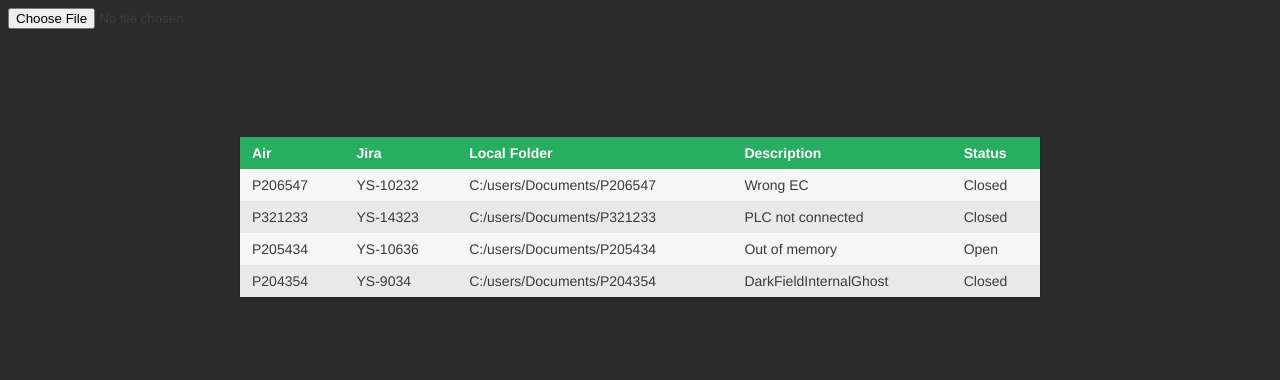
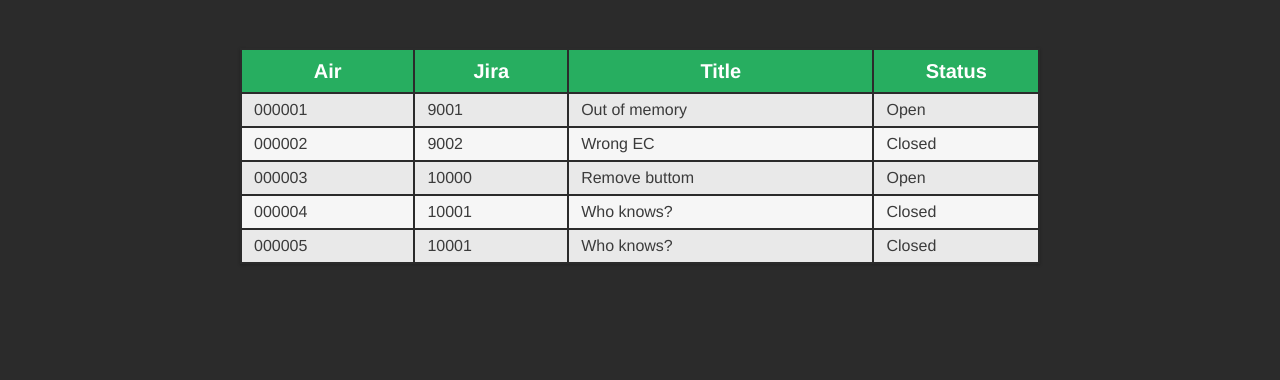
Before and after one commit to hydronovo/AirJiraFinder, a plain HTML site: page index.html in a window 1280 px wide. Drawn offline with nearby package versions, Linux system fonts and the light colour scheme.

Commit message:
Load csv file into HTML table

```diff
--- a/css/style.css
+++ b/css/tablestyle.css
@@ -1,6 +1,6 @@
 body {
   font-family: "Helvetica Neue", Helvetica, Arial;
-  font-size: 14px;
+  font-size: 16px;
   line-height: 20px;
   font-weight: 400;
   color: #3b3b3b;
@@ -15,49 +15,45 @@ body {
   max-width: 800px;
 }
 
-.table {
+table {
   margin: 0 0 40px 0;
   width: 100%;
   box-shadow: 0 1px 3px rgba(0, 0, 0, 0.2);
   display: table;
 }
 @media screen and (max-width: 580px) {
-  .table {
+  table {
     display: block;
   }
 }
 
-.row {
+tr {
   display: table-row;
   background: #f6f6f6;
 }
-.row:nth-of-type(odd) {
+tr:nth-of-type(odd) {
   background: #e9e9e9;
 }
-.row.header {
+th {
+  height: 40px;
   font-weight: 900;
+  font-size: 20px;
   color: #ffffff;
-  background: #ea6153;
-}
-.row.green {
   background: #27ae60;
 }
-.row.blue {
-  background: #2980b9;
-}
 @media screen and (max-width: 580px) {
-  .row {
+  th {
     padding: 8px 0;
     display: block;
   }
 }
 
-.cell {
+td {
   padding: 6px 12px;
   display: table-cell;
 }
 @media screen and (max-width: 580px) {
-  .cell {
+  td {
     padding: 2px 12px;
     display: block;
   }
--- a/data.csv
+++ b/data.csv
@@ -2,3 +2,4 @@
 000002,9002,Wrong EC,Closed
 000003,10000,Remove buttom,Open
 000004,10001,Who knows?,Closed
+000005,10001,Who knows?,Closed
--- a/index.html
+++ b/index.html
@@ -1,157 +1,60 @@
 <!DOCTYPE html>
 <html>
-<script src="https://cdnjs.cloudflare.com/ajax/libs/jquery/3.0.0-alpha1/jquery.min.js"></script>
-<script src="https://cdnjs.cloudflare.com/ajax/libs/jquery-csv/0.71/jquery.csv-0.71.min.js"></script>
-<script type="text/javascript">
-$(document).ready(function() {
+<head>
+  <link rel="stylesheet" href="css/tablestyle.css">
+  <script type="text/javascript">
+  function readTextFile(file)
+  {
+    var rawFile = new XMLHttpRequest();
+    rawFile.open("GET", file, false);
+    rawFile.onreadystatechange = function ()
+    {
+      if(rawFile.readyState === 4)
+      {
+        if(rawFile.status === 200 || rawFile.status == 0)
+        {
+          var allText = rawFile.responseText;
 
-    // The event listener for the file upload
-    document.getElementById('txtFileUpload').addEventListener('change', upload, false);
+          var rows = allText.split("\n");
+          var tr = null;
+          var td = null;
+          var tds = null;
 
-    // Method that checks the browser supports the HTML5 File API
-    function browserSupportFileUpload() {
-      var isCompatible = false;
-      if (window.File && window.FileReader && window.FileList && window.Blob) {
-        isCompatible = true;
-      }
-      return isCompatible;
-    }
-
-    // Method that reads and processes the selected file
-    function upload(evt) {
-      if (!browserSupportFileUpload()) {
-        alert('The File APIs are not fully supported in this browser!');
-      }
-      else {
-        var data = null;
-        var file = evt.target.files[0];
-        var reader = new FileReader();
-        reader.readAsText(file);
-        reader.onload = function(event) {
-          var csvData = event.target.result;
-          data = $.csv.toArrays(csvData);
-          if (data && data.length > 0) {
-            alert('Imported -' + data.length + '- rows successfully!');
-          } else {
-            alert('No data to import!');
+          for ( var i = 0; i<rows.length-1; i++ ) {
+              tr = document.createElement('tr');
+              tds = rows[i].split(',');
+              for ( var j = 0; j < tds.length; j++ ) {
+                 td = document.createElement('td');
+                 td.innerHTML = tds[j];
+                 tr.appendChild(td);
+              }
+              document.getElementById("dataTable").appendChild(tr);
           }
-        };
-        reader.onerror = function() {
-          alert('Unable to read ' + file.fileName);
-        };
+        }
       }
     }
-  });
-</script>
-<head>
-  <meta charset="UTF-8">
-  <title>Air Jira Finder</title>
-</script>
-<link rel="stylesheet" href="css/style.css">
+    rawFile.send(null);
+  }
+
+  function loadFiles(){
+    readTextFile("data.csv");
+  }
+
+  </script>
+
+
 </head>
 
-<body>
-  <input type="file" name="File Upload" id="txtFileUpload" accept=".csv" />
-  <pre id="file-content">
-
-  </pre>
-
-  <div class="wrapper">
-
-    <div class="table">
-
-      <div class="row header green">
-        <div class="cell">
-          Air
-        </div>
-        <div class="cell">
-          Jira
-        </div>
-        <div class="cell">
-          Local Folder
-        </div>
-        <div class="cell">
-          Description
-        </div>
-        <div class="cell">
-          Status
-        </div>
-      </div>
-
-      <div class="row">
-        <div class="cell">
-          P206547
-        </div>
-        <div class="cell">
-          YS-10232
-        </div>
-        <div class="cell">
-          C:/users/Documents/P206547
-        </div>
-        <div class="cell">
-          Wrong EC
-        </div>
-        <div class="cell">
-          Closed
-        </div>
-      </div>
-      <div class="row">
-        <div class="cell">
-          P321233
-        </div>
-        <div class="cell">
-          YS-14323
-        </div>
-        <div class="cell">
-          C:/users/Documents/P321233
-        </div>
-        <div class="cell">
-          PLC not connected
-        </div>
-        <div class="cell">
-          Closed
-        </div>
-
-      </div>
-      <div class="row">
-        <div class="cell">
-          P205434
-        </div>
-        <div class="cell">
-          YS-10636
-        </div>
-        <div class="cell">
-          C:/users/Documents/P205434
-        </div>
-        <div class="cell">
-          Out of memory
-        </div>
-        <div class="cell">
-          Open
-        </div>
-      </div>
-
-      <div class="row">
-        <div class="cell">
-          P204354
-        </div>
-        <div class="cell">
-          YS-9034
-        </div>
-        <div class="cell">
-          C:/users/Documents/P204354
-        </div>
-        <div class="cell">
-          DarkFieldInternalGhost
-        </div>
-        <div class="cell">
-          Closed
-        </div>
-      </div>
-
-    </div>
-  </div>
-
-
+<body onload="loadFiles();">
+<div class="wrapper">
+  <table id="dataTable">
+    <tr>
+       <th>Air</th>
+       <th>Jira</th>
+       <th>Title</th>
+       <th>Status</th>
+     </tr>
+   </table>
+ </div>
 </body>
 </html>
```
